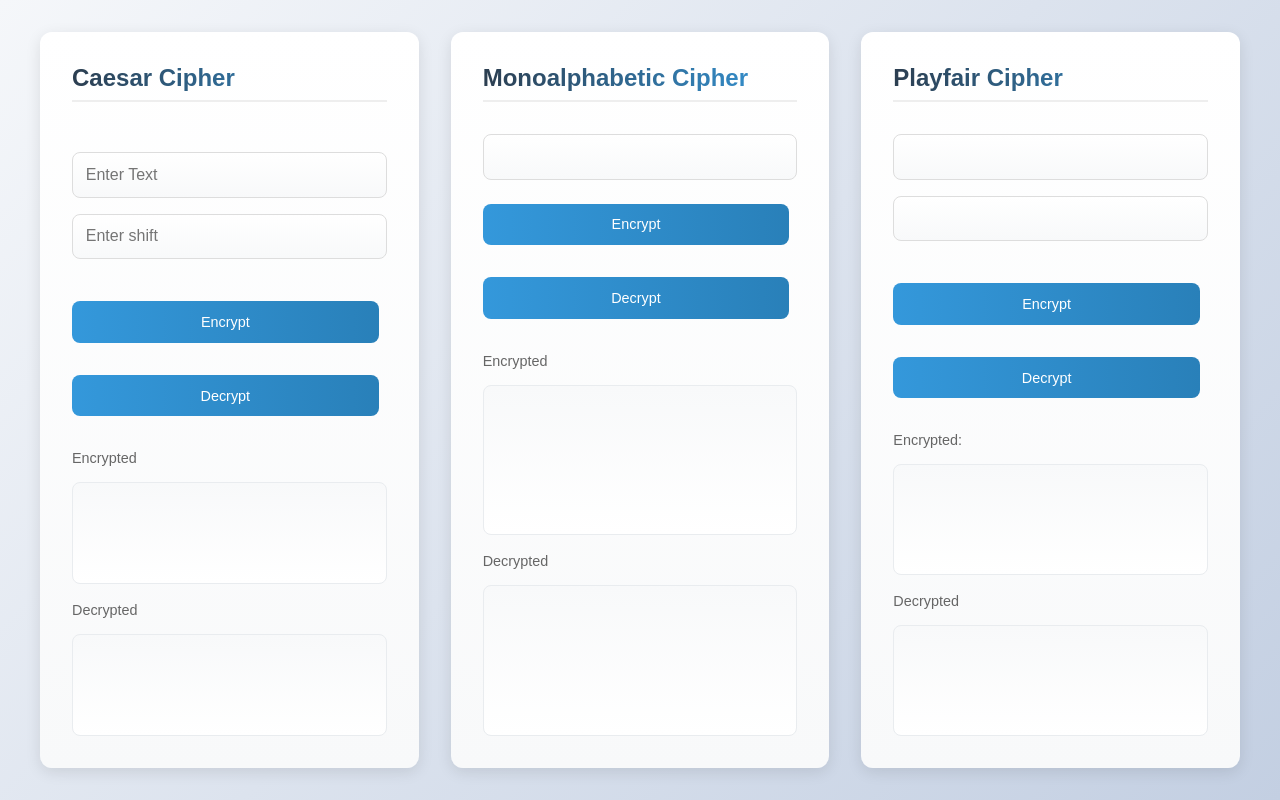
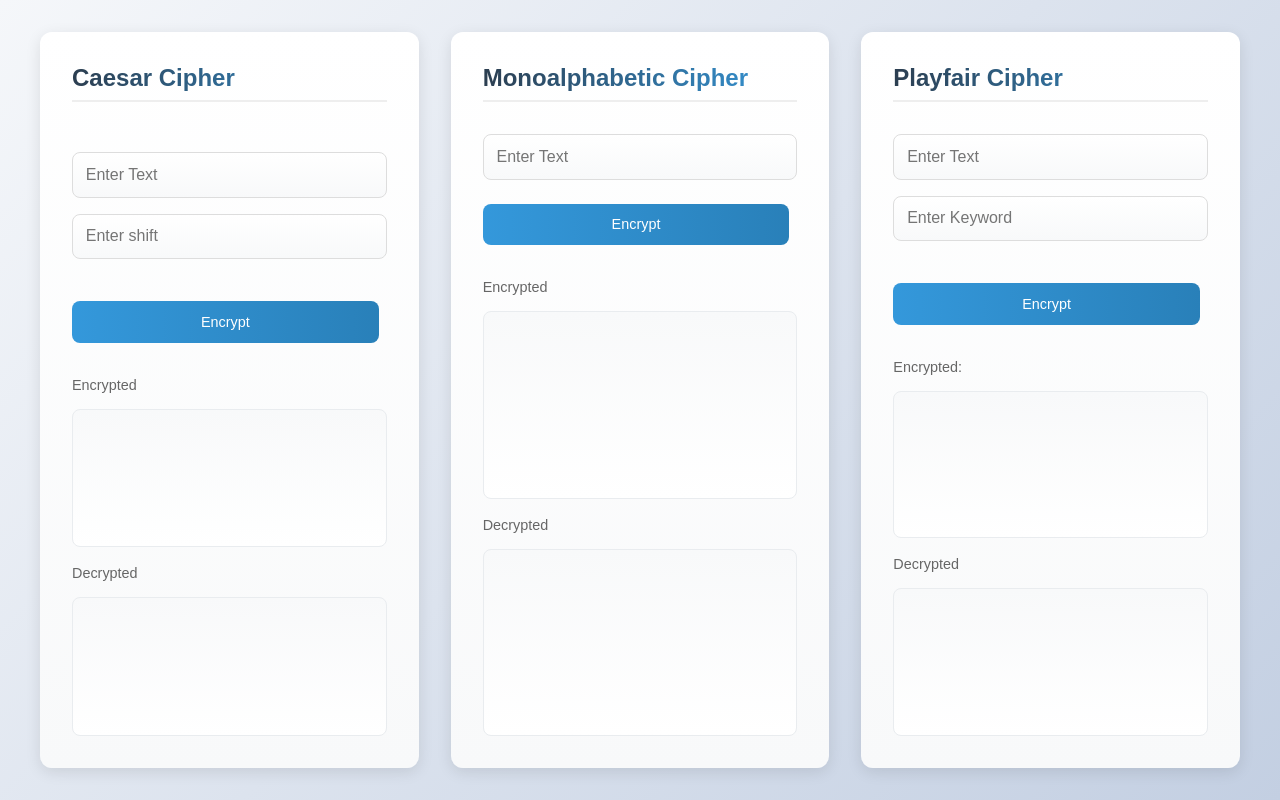
Before and after one commit to chanixx786/Cryptography, a plain HTML site: page index.html in a window 1280 px wide. Drawn offline with Linux system fonts and the light colour scheme.

Commit message:
Modified, removed the decrypt button

```diff
--- a/index.html
+++ b/index.html
@@ -19,7 +19,7 @@
         <input type="text" id="shift" name="text2" placeholder="Enter shift" />
         <br />
         <button id="encrypt">Encrypt</button>
-        <button id="decrypt">Decrypt</button>
+        <!-- <button id="decrypt">Decrypt</button> -->
         <br />
         <label for="">Encrypted</label>
         <p id="result"></p>
@@ -29,9 +29,9 @@
       </div>
       <div>
         <h1>Monoalphabetic Cipher</h1>
-        <input type="text" id="monoalphabetic">
+        <input type="text" id="monoalphabetic" placeholder="Enter Text">
         <button id="monoEncrypt">Encrypt</button>
-        <button id="monoDecrypt">Decrypt</button>
+        <!-- <button id="monoDecrypt">Decrypt</button> -->
         <br />
         <label for="">Encrypted</label>
         <p id="monoResult"></p>
@@ -41,11 +41,11 @@
       </div>
       <div>
         <h1>Playfair Cipher</h1>
-        <input type="text" id="playFairText">
-        <input type="text" id="playFairKey">
+        <input type="text" id="playFairText" placeholder="Enter Text">
+        <input type="text" id="playFairKey" placeholder="Enter Keyword">
         <br>
         <button id="playFairEncrypt">Encrypt</button>
-        <button id="playFairDecrypt">Decrypt</button>
+        <!-- <button id="playFairDecrypt">Decrypt</button> -->
         <br />
         <label for="">Encrypted:</label>
         <p id="playFairResult"></p>
```
